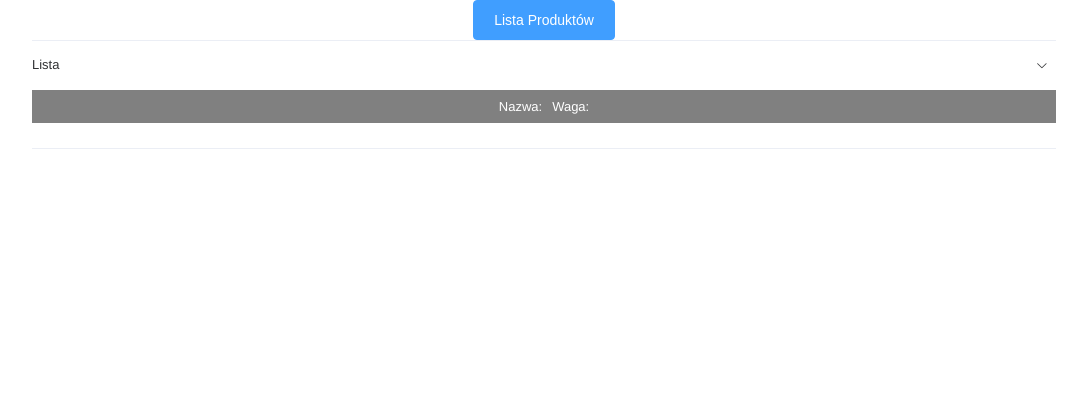
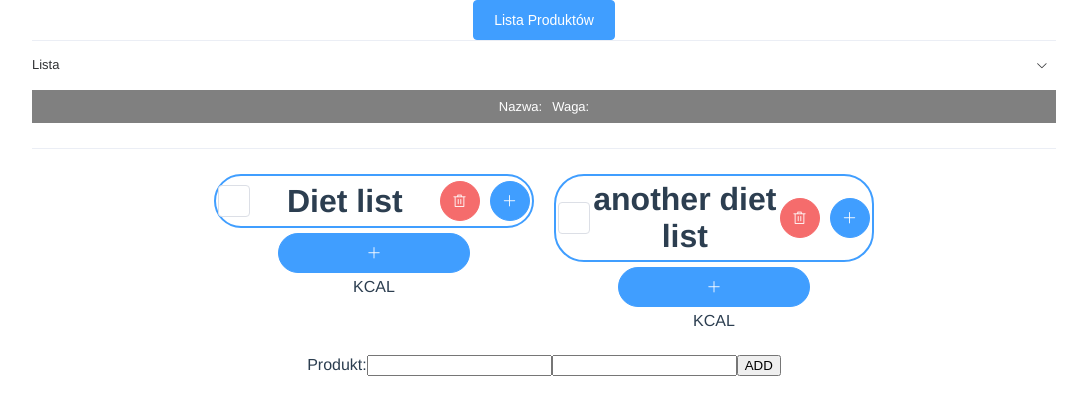
Before and after one commit to Michal-Kozak/Catering-System, a Vue app: page / in a window 1280 px wide. Shown: the top 414 px of the page, without its empty margins (96-1183 px from the left). Built offline with nearby package versions, Linux system fonts and the light colour scheme; what vuefire would draw is missing.

Commit message:
Add - Removing lists

```diff
--- a/src/components/board.vue
+++ b/src/components/board.vue
@@ -1,157 +1,162 @@
 <template>
-  <div class="board" >
-    <div>
+  <div class="board">
     <router-link to="/productlist"> <el-button type="primary">Lista Produktów</el-button>  </router-link>
-  </div>
-    <el-collapse v-model="activeName" accordion class="collapse--style" >
+    <el-collapse v-model="activeName" accordion class="collapse--style">
       <el-collapse-item title="Lista" name="1">
         <div class="diet__summary">
           <li v-for="item in items" :key="item.index" class="diet__list">
             <div class="product__summary">
-    <p>{{item.value}}</p> <p> {{item.sum}}</p>
+              <p>{{item.value}}</p>
+              <p>{{item.sum}}</p>
             </div>
           </li>
         </div>
-
       </el-collapse-item>
-
     </el-collapse>
-
     <div class="calculator__listOfLists">
       <dietList
-  v-for="(list, index) in listsRef"
-  v-bind:key="index"
-  v-bind:is="list"
+        v-for="(list, index) in lists"
+        :key="index"
+        :list="list"
+        :index="index"
         @removeList="removeList($event)"
         @addNewList="addNewList($event)"
-
         @addItem="addItem($event)"
-  > </dietList>
+      ></dietList>
     </div>
-
-
-
+    <div>
+      <label>Produkt:</label>
+      <input type="text" v-model="productName" />
+      <input type="number" v-model="productCalories" />
+      <button @click="submitProduct()">ADD</button>
+      <ul>
+        <li v-for="states of statesRef" :key="states['.key']" style="list-style:none;">
+          <P>
+            Nazwa:
+            <b>{{states.value}}</b> Kalorie:
+            <b>{{states.calories}}</b>
+          </P>
+          <button @click="removeProduct(states['.key'])">Usuń</button>
+        </li>
+      </ul>
     </div>
-
+  </div>
 </template>
 
 <script>
-
-import dietList from './dietList.vue'
-import { statesRef } from '../firebase'
-import {listsRef} from '../firebase'
-import {taskssRef} from '../firebase'
+import dietList from "./dietList.vue";
+import { statesRef } from "../firebase";
 
 export default {
-  name: 'app',
+  name: "app",
   components: {
-    dietList,
+    dietList
   },
   data() {
     return {
-        lists: ['dietList'],
-        productName: '',
-        productCalories: '',
-       activeName: '1',
-        product: '',
-        listsRef: '',
-        listofProducts: [],
-        num: '',
-        statesRef: '',
-       qtySummary: '0',
-      items: [ {value: 'Nazwa:', sum: 'Waga:'} ],
-      }
+      lists: [
+        {
+          id: 1,
+          name: 'Diet list'
+        },
+        {
+          id: 2,
+          name: 'another diet list'
+        },
+
+      ],
+      productName: "",
+      productCalories: "",
+      activeName: "1",
+      product: "",
+      num: "",
+      statesRef: "",
+      qtySummary: "0",
+      items: [{ value: "Nazwa:", sum: "Waga:" }]
+    };
   },
   firebase: {
-       listsRef: listsRef,
-    statesRef: statesRef,
+    statesRef: statesRef
   },
   methods: {
-     submitProduct(){
+    submitProduct() {
+      statesRef.push({
+        value: this.productName,
+        label: this.productName,
+        calories: this.productCalories
+      });
 
-      statesRef.push({value:this.productName, label: this.productName, calories: this.productCalories, })
-      listofProducts.push(this.productName)
-      if(productName == listofProducts){
-        console.log('errr')
-      }
-
-
+      console.log(statesRef);
     },
-     removeProduct(key){
-   console.log( this.states.key)
-
-
+    removeProduct(key) {
+      statesRef.remove();
     },
 
-    addNewList(){
-        console.log(this.lists)
-        listsRef.push('dietList')
+    addNewList() {
+      let idr = Math.random()
+      console.log(this.lists);
+      this.lists.push({id:idr, name: 'Nazwa Diety'});
     },
 
-    removeList: function(list) {
-      console.log(this.lists)
-  this.lists.splice(this.lists.index, 1);
+    removeList: function(id) {
+      let oldArray = this.lists;
+      oldArray = oldArray.filter(item => item.id !== id)
+      this.lists = oldArray
     },
 
     addItem(item) {
-       this.items.push(item)
-        var total = this.items.length -1;
+      this.items.push(item);
+      var total = this.items.length - 1;
       var i = 0;
-
-
-          for(; i < total; i++) {
-            if(this.items[i].value == item.value){
-
+      for (; i < total; i++) {
+        if (this.items[i].value == item.value) {
           item.sum = +this.items[i].sum + item.sum;
           this.items[i].sum = item.sum;
-
           this.items.pop();
-
         } else {
           item.sum = item.sum;
         }
       }
-     },
     }
   }
+};
 </script>
 
 <style>
-.board{
-  width:100%;
+.board {
+  width: 100%;
   display: flex;
   flex-direction: column;
   align-items: center;
 }
-.collapse--style{
+.collapse--style {
   width: 80%;
 }
-.diet__score{
+.diet__score {
   width: 50%;
   padding: 20px;
 }
-.diet__summary{
+.diet__summary {
   background-color: grey;
   color: white;
 }
-.diet__list{
+.diet__list {
   list-style: none;
   display: flex;
   align-items: center;
   justify-content: center;
 }
-.calculator__listOfLists{
+.calculator__listOfLists {
   width: 100%;
   display: flex;
   flex-direction: row;
   flex-wrap: wrap;
   justify-content: center;
 }
-.product__summary{
+.product__summary {
   display: flex;
   width: 30%;
   justify-content: center;
   align-items: center;
-
 }
 </style>
--- a/src/components/dietList.vue
+++ b/src/components/dietList.vue
@@ -1,17 +1,14 @@
-
     <template>
   <div class="calculator">
-
     <div class="calculator__row">
-
       <div class="calculator__type">
         <el-input-number v-model="dietqty" :min="1" size="small" :controls="false" style="  border-radius: 50%; width:10%;"></el-input-number>
         <div class="list__name" contenteditable="true">
-           <h1>Name Of Diet</h1>
+          <h1>{{ list.name }}</h1>
         </div>
-           <div >
+        <div>
           <el-button type="danger" icon="el-icon-delete" circle @click="removeList"></el-button>
-                <el-button type="primary" icon="el-icon-plus" circle @click="addNewList" ></el-button>
+          <el-button type="primary" icon="el-icon-plus" circle @click="addNewList"></el-button>
         </div>
       </div>
 
@@ -21,143 +18,131 @@
         v-bind:is="task"
         @addItem="addItem($event)"
         @caloriescalc="caloriescalc($event)"
-             > </dietitem>
-
+      ></dietitem>
 
       <div class="addTask__button">
-              <el-button type="primary"
-              icon="el-icon-plus"
-              round style="width:60%;"
-              @click="addNewItem"
-              ></el-button>
+        <el-button type="primary" icon="el-icon-plus" round style="width:60%;" @click="addNewItem"></el-button>
       </div>
-              <p> {{calloriesSummary}} KCAL </p>
-
+      <p>{{calloriesSummary}} KCAL</p>
     </div>
-
-
   </div>
-
 </template>
 
 
 <script>
-import dietitem from './dietitem.vue'
+import dietitem from "./dietitem.vue";
 export default {
   components: {
-    dietitem,
-  }, data() {
-
+    dietitem
+  },
+  data() {
     return {
-          tasks: ['dietitem'],
-       activeName: '1',
+      tasks: [],
       dietqty: '1',
-        num: '',
-        calloriesSummary: '',
-      items: [
-
-    ]
-
-      }
+      activeName: "1",
+      num: "",
+      calloriesSummary: "",
+      items: []
+    };
+  },
+  props: {
+    index: {
+      type: Number,
+      required: true,
+    },
+    list: {
+      type: Object,
+      required: true,
+    },
   },
   methods: {
-     addNewItem(){
-         this.tasks.push('dietitem')
+    addNewItem() {
+      this.tasks.push("dietitem");
     },
-     addNewList(){
-        this.$emit('addNewList');
+    addNewList() {
+      this.$emit("addNewList");
     },
-     removeList(){
-        this.$emit('removeList');
+    removeList() {
+      this.$emit("removeList", this.list.id);
     },
     addItem(item) {
-
-        const calloriessum = item.num * (item.calories /100);
+      const calloriessum = item.num * (item.calories / 100);
       this.calloriesSummary = Math.round(+this.calloriesSummary + calloriessum);
        item.sum = +item.num * +this.dietqty;
                console.log(item.sum)
-        this.$emit('addItem', item);
 
-     this.items.push(item)
+      this.$emit("addItem", item);
+
+      this.items.push(item);
     }
-     },
   }
-
-
+};
 </script>
 <style>
-p{
+p {
   margin: 5px;
 }
-.calculator{
+.calculator {
   width: 25%;
   min-width: 300px;
   display: flex;
   flex-direction: column;
   margin: 0px 15px 0px 15px;
-    margin: 20px 10px  20px 10px;
+  margin: 20px 10px 20px 10px;
 }
 
-.calculator__type{
+.calculator__type {
   min-height: 5%;
   padding: 5px 0px 5px 0px;
-    margin:5px 0px 5px 0px;
-    border: 2px solid #409EFF;
+  margin: 5px 0px 5px 0px;
+  border: 2px solid #409eff;
   border-radius: 30px;
   display: flex;
-    justify-content: center ;
-    align-items:center;
-
+  justify-content: center;
+  align-items: center;
 }
-.diet__qty{
+.diet__qty {
   width: 35px;
   height: 30px;
   padding: 1px;
   text-align: center;
-    border: 2px solid #409EFF;
+  border: 2px solid #409eff;
   border-radius: 50%;
 }
-.list__name{
+.list__name {
   width: 60%;
 }
-.calculator__type h1{
+.calculator__type h1 {
   margin: 0;
 }
-.diet_qty{
+.diet_qty {
   width: 30px;
   height: 30px;
-    border: 2px solid #409EFF;
+  border: 2px solid #409eff;
   border-radius: 50%;
-
-
 }
-.calculator__product{
+.calculator__product {
   display: flex;
   justify-content: space-around;
   align-items: center;
   width: 100%;
-    flex-direction:column;
+  flex-direction: column;
   margin: 10px 0px 10px 0px;
   padding: 10px 0px 10px 0px;
-    border: 1px solid #409EFF;
+  border: 1px solid #409eff;
   border-radius: 20px;
-
 }
-.product__name{
-    width: 40%!important;
-
-
+.product__name {
+  width: 40% !important;
 }
-.product__qty{
+.product__qty {
   width: 60%;
-    border: 2px solid #409EFF;
+  border: 2px solid #409eff;
   border-radius: 30px;
-
 }
-.addTask__button{
+.addTask__button {
   display: flex;
   justify-content: center;
   align-items: center;
 }
-
 </style>
```
Lines whose indentation alone changed are shown as unchanged.
